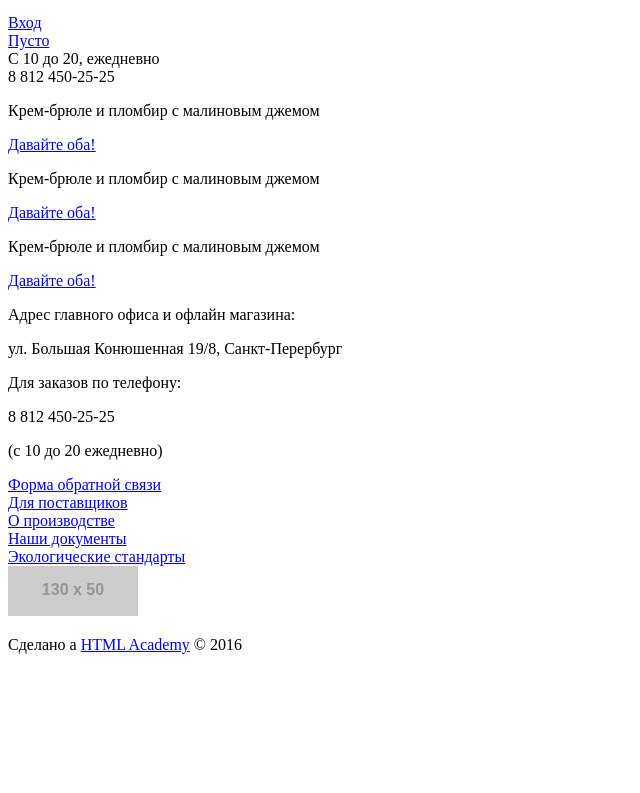
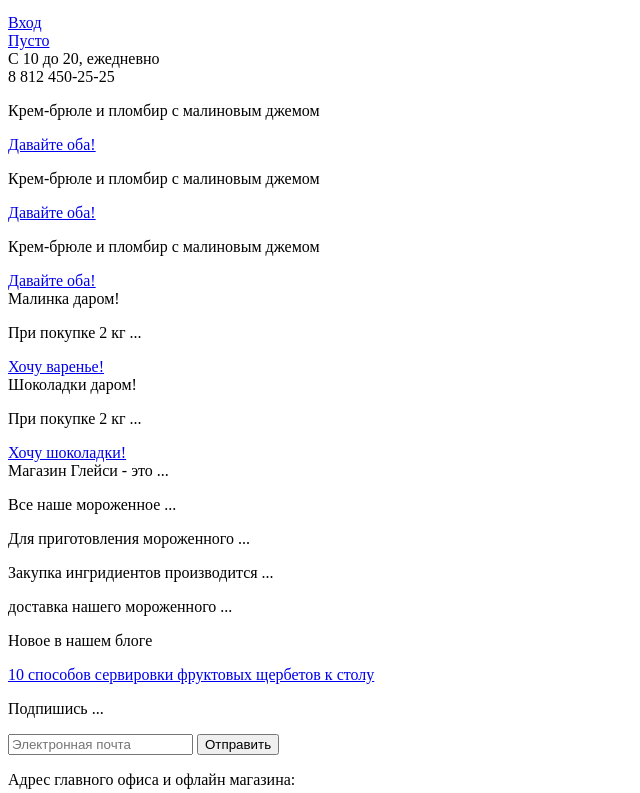
Before and after one commit to pers1307/227237-gllacy, a plain HTML site: page index.html in a window 1280 px wide. Shown: the part 159-952 px from the top of the page, without its empty margins (0-640 px from the left). Before the commit the page ends 829 px from the top, so only its background shows below. Drawn offline with Linux system fonts and the light colour scheme; placeholder pictures from the web are drawn by us.

Commit message:
index 90%

```diff
--- a/index.html
+++ b/index.html
@@ -80,18 +80,76 @@
       <div></div>
     </div>
     <div class="index-content">
-      <div class="">
-
+      <div class="stock">
+        <div class="frame">
+          <div class="title">Малинка даром!</div>
+          <p>
+            При покупке 2 кг ...
+          </p>
+          <a class="btn" href="#">Хочу варенье!</a>
+        </div>
+        <div class="frame">
+          <div class="title">Шоколадки даром!</div>
+          <p>
+            При покупке 2 кг ...
+          </p>
+          <a class="btn" href="#">Хочу шоколадки!</a>
+        </div>
       </div>
       <div class="hits-block">
 
+
+
+
+
+
       </div>
       <div class="advertising">
-
+        <div class="title">Магазин Глейси - это ...</div>
+        <div class="advantage">
+          <div class="icecream-icon"></div>
+          <p>
+            Все наше мороженное ...
+          </p>
+        </div>
+        <div class="advantage">
+          <div class="sheet-icon"></div>
+          <p>
+            Для приготовления мороженного ...
+          </p>
+        </div>
+        <div class="advantage">
+          <div class="farm-icon"></div>
+          <p>
+            Закупка ингридиентов производится ...
+          </p>
+        </div>
+        <div class="advantage">
+          <div class="thermometer-icon"></div>
+          <p>
+            доставка нашего мороженного ...
+          </p>
+        </div>
       </div>
       <!-- Незнаю как лучше назвать этот блог -->
       <div class="other">
-
+        <div class="frame">
+          <p>Новое в нашем блоге</p>
+          <a href="#">
+            10 способов сервировки
+            фруктовых щербетов
+            к столу
+          </a>
+        </div>
+        <div class="frame">
+          <div class="substrate">
+            <p>Подпишись ...</p>
+            <form>
+              <input type="text" placeholder="Электронная почта" name="email">
+              <button class="btn" type="submit">Отправить</button>
+            </form>
+          </div>
+        </div>
       </div>
       <div class="map"></div>
       <div class="map-description">
```
